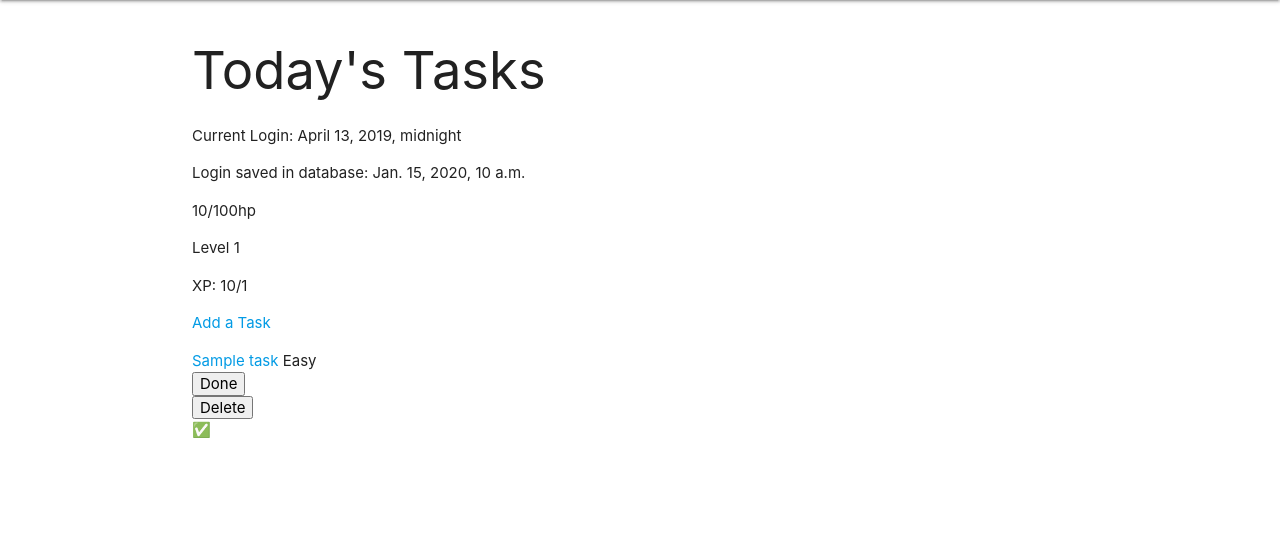
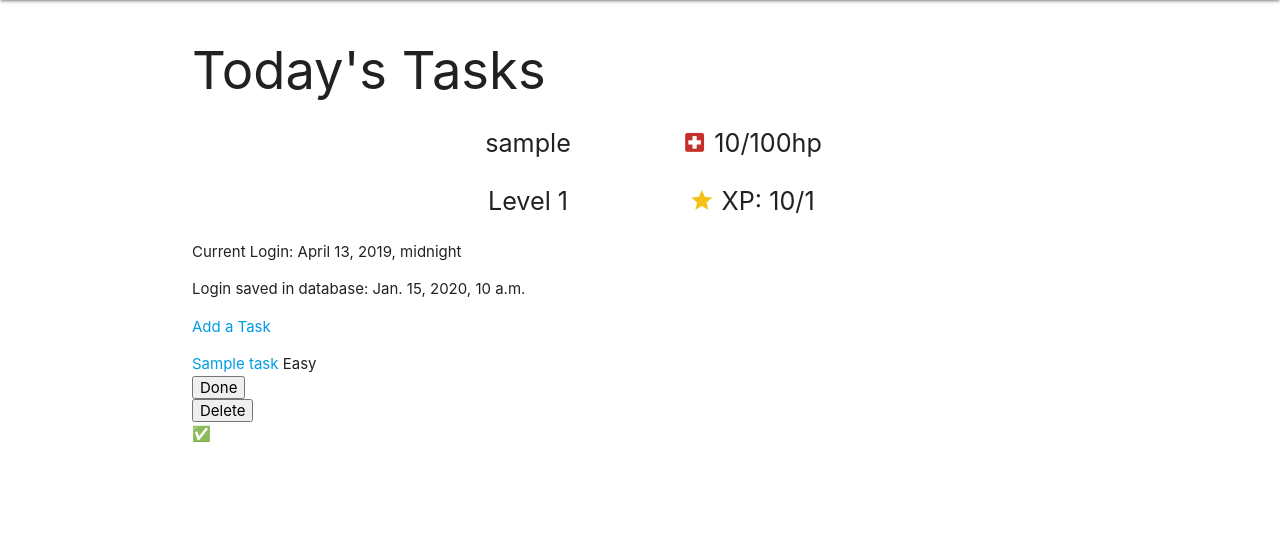
Before and after one commit to dhamma1991/milestone-project-4, a Django app: page /tasks/ in a window 1280 px wide. Shown: the part 64-601 px from the top of the page. Run offline with Django 3.2, Linux system fonts and the light colour scheme; a user stored in the database is signed in; tables that the repository leaves empty hold one stand-in row (values such as "Sample post"); some libraries are stand-ins or nearby versions.

Commit message:
Styled tasks user-info section

```diff
--- /dev/null
+++ b/static/css/components/tasks.scss
@@ -0,0 +1,31 @@
+/*
+
+These styles relate to content found on tasks.html
+
+*/
+
+/* User Info */
+.user-info {
+    .material-icons {
+        cursor: default;
+        /* Positiom the icons to fit with the text */
+        position: relative;
+        top: 2px;
+
+        /* Match a flow-text breakpoint, adjust the icon so it continues
+            to sit well with the text */
+        @include mqMinWidth(660px) {
+            top: 3px;
+        }
+    }
+
+    /* Style the hp and xp icons */
+    .hp-icon {
+        color: $hpRed;
+    }
+
+    .xp-icon {
+        color: $xpGold;
+    }
+}
+/* /User Info */
--- a/static/css/helpers/variables.scss
+++ b/static/css/helpers/variables.scss
@@ -6,9 +6,14 @@ $matLaBreakpoint: 1200px;
 /* /Materialize Breakpoints */
 
 /* Colors */
+/* Theme Colors */
 $themeDark: #545454;
 $themeFontWhite: #fdfdfd;
 $themeDarkerOverlay: rgba(51, 51, 51, 0.08);
 $themeCyan: #34b5a6;
+/* /Theme Colors */
+
 $validationRed: #f44336;
+$hpRed: #c6302c;
+$xpGold: #f5c116;
 /* /Colors */
--- a/static/css/style.css
+++ b/static/css/style.css
@@ -12,6 +12,8 @@
     These are the same values used by the Materialize framework's grid */
 /* /Materialize Breakpoints */
 /* Colors */
+/* Theme Colors */
+/* /Theme Colors */
 /* /Colors */
 /*
 
@@ -136,6 +138,31 @@ Styles common to the elements found within the accounts app
     .user-form .form-links small {
       margin-left: 15px; }
 
+/*
+
+These styles relate to content found on tasks.html
+
+*/
+/* User Info */
+.user-info {
+  /* Style the hp and xp icons */ }
+  .user-info .material-icons {
+    cursor: default;
+    /* Positiom the icons to fit with the text */
+    position: relative;
+    top: 2px;
+    /* Match a flow-text breakpoint, adjust the icon so it continues
+        to sit well with the text */
+    /* This mixin used for media queries, using responsive design principles of mobile first */ }
+    @media (min-width: 660px) {
+      .user-info .material-icons {
+        top: 3px; } }
+  .user-info .hp-icon {
+    color: #c6302c; }
+  .user-info .xp-icon {
+    color: #f5c116; }
+
+/* /User Info */
 .icon-block {
   padding: 0 15px; }
   .icon-block .material-icons {
--- a/static/css/style.scss
+++ b/static/css/style.scss
@@ -15,6 +15,7 @@
 @import "components/structure.scss";
 @import "components/index.scss";
 @import "components/accounts.scss";
+@import "components/tasks.scss";
 
 .icon-block {
     padding: 0 15px;
--- a/tasks/templates/tasks/tasks.html
+++ b/tasks/templates/tasks/tasks.html
@@ -3,6 +3,36 @@
 {% block content %}
     <main class="container">
         <h1>Today's Tasks</h1>
+
+        <section class="user-info">
+            <!-- Username and Hitpoints -->
+            <div class="row">
+                <div class="col s12 offset-m3 m3 flow-text center-align">
+                    {{ request.user.username }}
+                </div>
+
+                <div class="col s12 m3 flow-text center-align">
+                    <i class="material-icons flow-text hp-icon">local_hospital</i>
+
+                    {{ user.profile.hitpoints }}/100hp
+                </div>
+            </div>
+            <!-- /Username and Hitpoints -->
+
+            <!-- Level and XP -->
+            <div class="row">
+                <div class="col s12 offset-m3 m3 flow-text center-align">
+                    Level {{ user.profile.level_rank }}
+                </div>
+
+                <div class="col s12 m3 flow-text center-align">
+                    <i class="material-icons flow-text xp-icon">grade</i>
+
+                    XP: {{ user.profile.exp_points}}/{{ user.profile.xp_threshold }}
+                </div>
+            </div>
+            <!-- /Level and XP -->
+        </section>
 
         <p>Current Login: {{ current_login }}</p>
 
@@ -10,11 +40,9 @@
 
         <p>{{ my_message }}</p>
 
-        <p>{{ user.profile.hitpoints }}/100hp</p>
+        <p></p>
 
-        <p>Level {{ user.profile.level_rank }}</p>
-
-        <p>XP: {{ user.profile.exp_points}}/{{ user.profile.xp_threshold }}</p>
+        <p></p>
 
         <a href="{% url 'tasks:create_task' %}">Add a Task</a>
 
--- a/templates/base.html
+++ b/templates/base.html
@@ -12,15 +12,13 @@
     <title>{% block title %}{% endblock %}</title>
 
     <!-- Stylesheets -->
+    <!-- Material Icons -->
+    <link href="https://fonts.googleapis.com/icon?family=Material+Icons" rel="stylesheet">
     <!-- Materialize CSS -->
     <link rel="stylesheet" href="https://cdnjs.cloudflare.com/ajax/libs/materialize/1.0.0/css/materialize.min.css">
     <!-- Custom Stylesheet -->
     <link rel="stylesheet" type="text/css" media="screen,projection" href="{% static 'css/style.css' %}">
     <!-- /Stylesheets -->
-
-    <!-- Material Icons -->
-    <link href="https://fonts.googleapis.com/icon?family=Material+Icons" rel="stylesheet">
-    <!-- /Material Icons -->
 </head>
 <body>
     <ul id="user-dropdown" class="dropdown-content">
```
Also changed, not shown: 1 other file.
